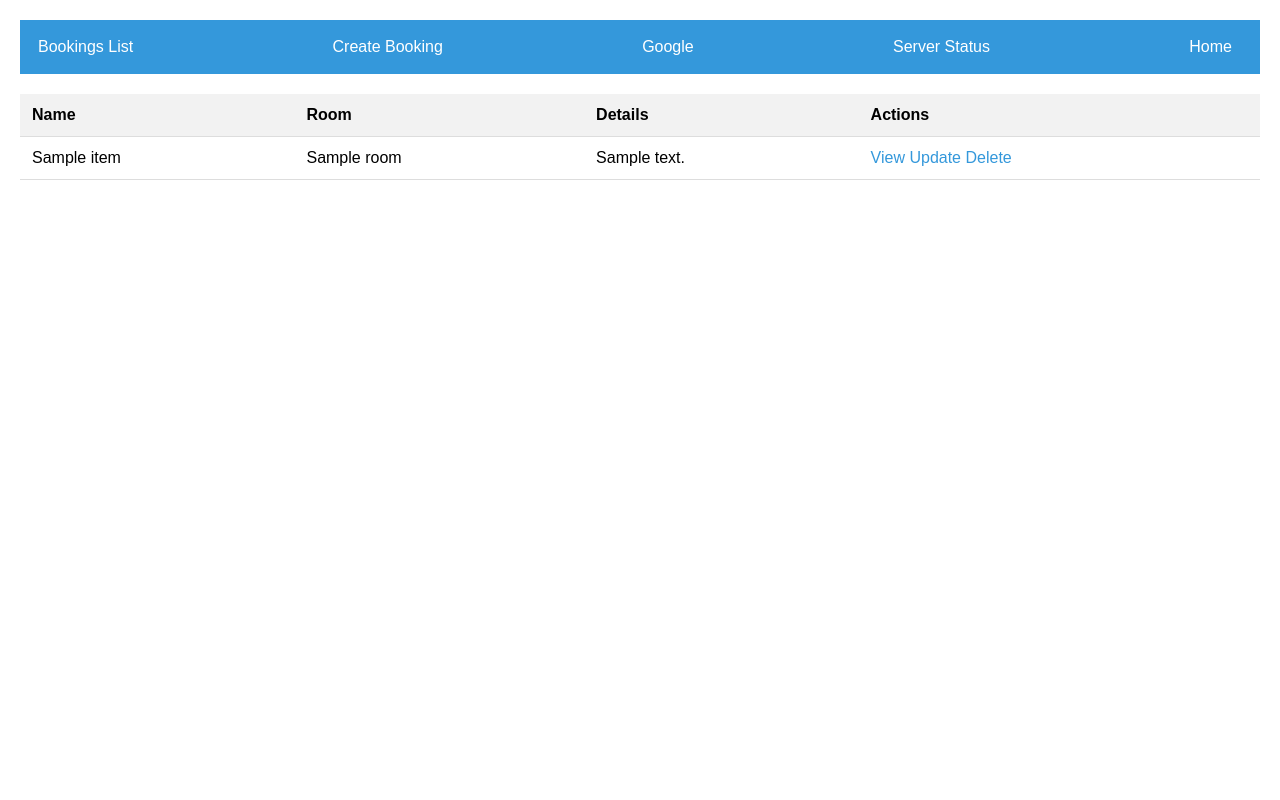
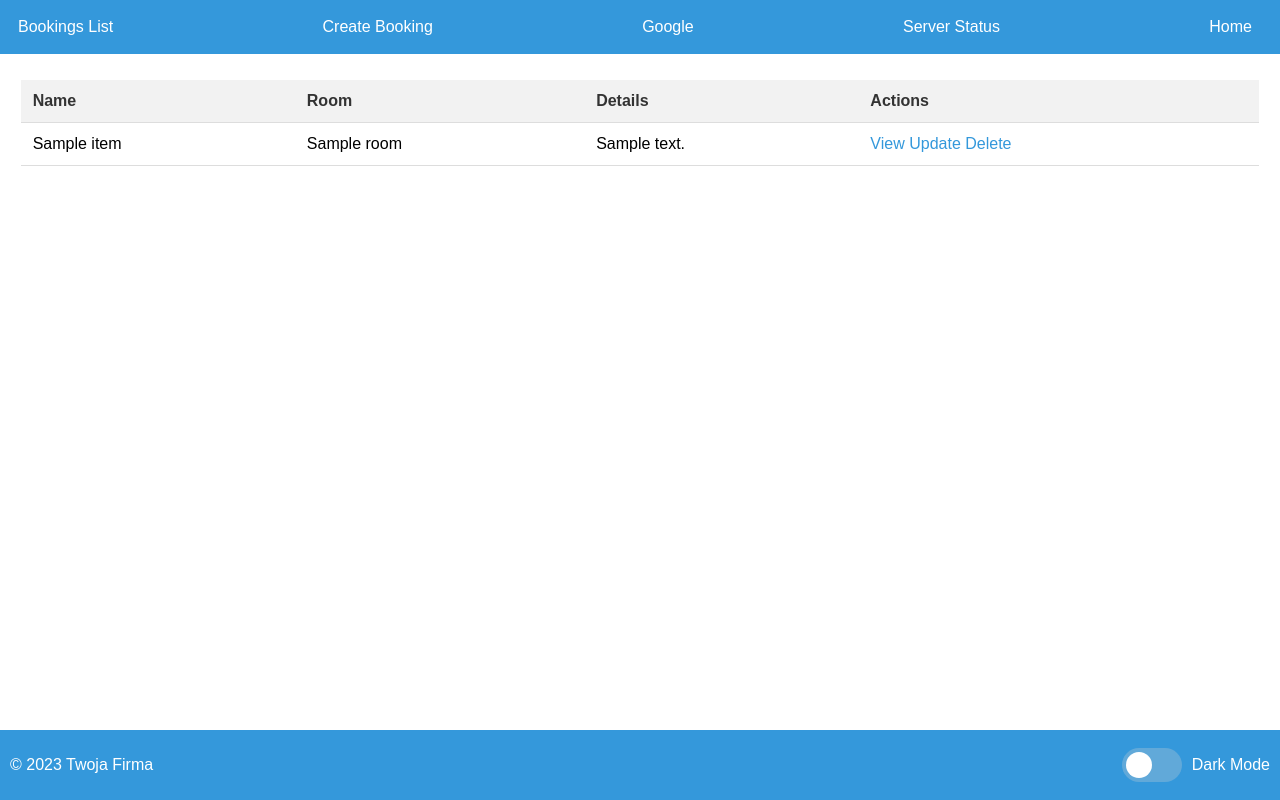
Before and after one commit to stasiekq/djwebclient2, a Django app: page /booking_list/ in a window 1280 px wide. Run offline with Django 4.2, Linux system fonts and the light colour scheme; tables that the repository leaves empty hold one stand-in row (values such as "Sample post"); a database or web service that is not in the repository returns one stand-in record (values such as "Sample title"); data that the repository does not hold is empty.

Commit message:
dark mode booking list

```diff
--- a/api_client/templates/api_client/booking_list.html
+++ b/api_client/templates/api_client/booking_list.html
@@ -1,19 +1,95 @@
 <!DOCTYPE html>
 <html lang="en">
   <head>
+    {% load static %}
+    <script src="{% static 'js/scripts.js' %}"></script>
     <style>
+
+      .dark-mode {
+        background-color: #19222b;
+        color: #fff;
+      }
+
+      body.dark-mode tr:hover {
+        background-color: #555; /* Dostosuj kolor tła do swoich preferencji */
+      }
+
+      body.dark-mode th {
+        background-color: #333; /* Dostosuj kolor nagłówka do swoich preferencji */
+        color: #fff; /* Kolor tekstu w nagłówku w trybie ciemnym */
+      }
+
+      .toggle-container {
+        display: flex;
+        align-items: center;
+        color: #fff;
+      }
+
+      #dark-mode-toggle {
+        appearance: none;
+        -webkit-appearance: none;
+        background-color: #61a9d9;
+        width: 60px;
+        height: 34px;
+        border-radius: 17px;
+        position: relative;
+        outline: none;
+        cursor: pointer;
+        margin-right: 10px;
+      }
+
+      #dark-mode-toggle:checked {
+        background-color: #257fbb;
+      }
+
+      #dark-mode-toggle::before {
+        content: '';
+        position: absolute;
+        width: 26px;
+        height: 26px;
+        background-color: #fff;
+        border-radius: 50%;
+        top: 4px;
+        left: 4px;
+        transition: transform 0.3s ease;
+      }
+
+      #dark-mode-toggle:checked::before {
+        transform: translateX(26px);
+      }
+
       body {
         font-family: Arial, sans-serif;
-        margin: 20px;
+        margin-top: 80px; /* Dostosuj wartość w zależności od wysokości belki górnej */
+        margin-bottom: 60px;
       }
 
       nav {
+        position: fixed;
+        top: 0;
+        left: 0;
+        right: 0;
         display: flex;
         justify-content: space-between;
         align-items: center;
         background-color: #3498db;
         padding: 10px;
-        margin-bottom: 20px;
+        z-index: 1000;
+      }
+
+      footer {
+        position: fixed;
+        bottom: 0;
+        left: 0;
+        right: 0;
+        background-color: #3498db;
+        color: #fff;
+        padding: 10px;
+        text-align: center;
+        display: flex;
+        justify-content: space-between; /* Aby umieścić elementy obok siebie */
+        align-items: center;
+        z-index: 1000; /* Ustawiamy z-index, aby stopka była na wierzchu innych elementów */
       }
 
       nav a {
@@ -29,9 +105,11 @@
       }
 
       table {
-        width: 100%;
+        width: 98%;
         border-collapse: collapse;
         margin-top: 20px;
+        margin-left: auto;
+        margin-right: auto;
       }
 
       th,
@@ -43,6 +121,7 @@
 
       th {
         background-color: #f2f2f2;
+        color: #333;
       }
 
       tr:hover {
@@ -79,7 +158,9 @@
       <a href="https://www.ismycomputeronfire.com/">Server Status</a>
       <a href="">Home</a>
 
+
     </nav>
+
 
     <table>
       <tr>
@@ -102,5 +183,13 @@
       {% endfor %}
     </table>
 
+    <footer>
+      <p>&copy; 2023 Twoja Firma</p>
+      <div class="toggle-container">
+        <input type="checkbox" id="dark-mode-toggle">
+        <label for="dark-mode-toggle">Dark Mode</label>
+      </div>
+    </footer>
+
   </body>
 </html>
--- a/djwebclient2/settings.py
+++ b/djwebclient2/settings.py
@@ -116,6 +116,9 @@ USE_TZ = True
 # https://docs.djangoproject.com/en/4.2/howto/static-files/
 
 STATIC_URL = 'static/'
+STATICFILES_DIRS = [
+    BASE_DIR / "static",
+]
 
 # Default primary key field type
 # https://docs.djangoproject.com/en/4.2/ref/settings/#default-auto-field
--- /dev/null
+++ b/static/js/scripts.js
@@ -0,0 +1,25 @@
+// scripts.js
+document.addEventListener('DOMContentLoaded', function () {
+    const darkModeToggle = document.getElementById('dark-mode-toggle');
+    const body = document.body;
+
+    // Sprawdź, czy tryb ciemny jest zapisany w localStorage
+    const isDarkMode = localStorage.getItem('darkMode') === 'enabled';
+
+    // Jeśli tryb ciemny jest zapisany, włącz go na starcie
+    if (isDarkMode) {
+      body.classList.add('dark-mode');
+      darkModeToggle.checked = true;
+    }
+
+    // Obsługa zmiany trybu jasnego/ciemnego
+    darkModeToggle.addEventListener('change', function () {
+      if (darkModeToggle.checked) {
+        body.classList.add('dark-mode');
+        localStorage.setItem('darkMode', 'enabled');
+      } else {
+        body.classList.remove('dark-mode');
+        localStorage.setItem('darkMode', null);
+      }
+    });
+  });
```
Also changed, not shown: static/style.css (added, +67 -0 lines).
